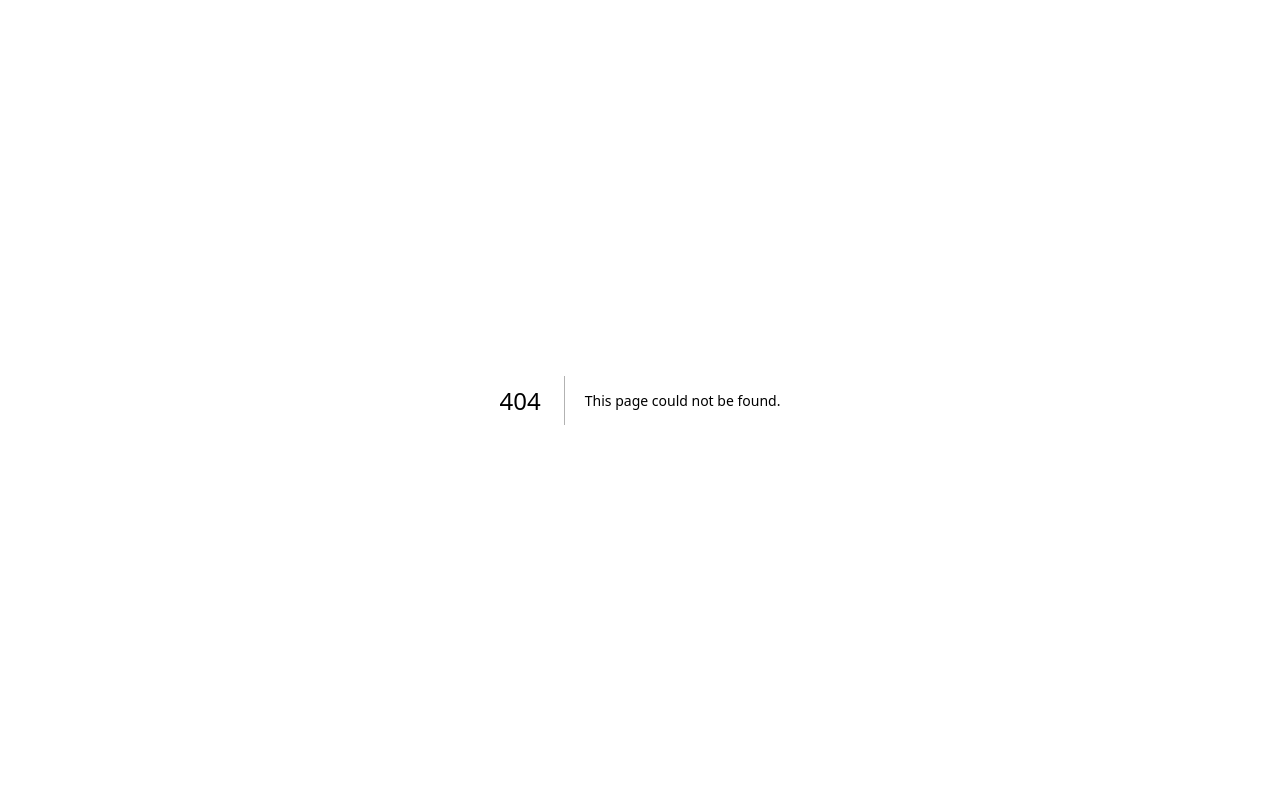
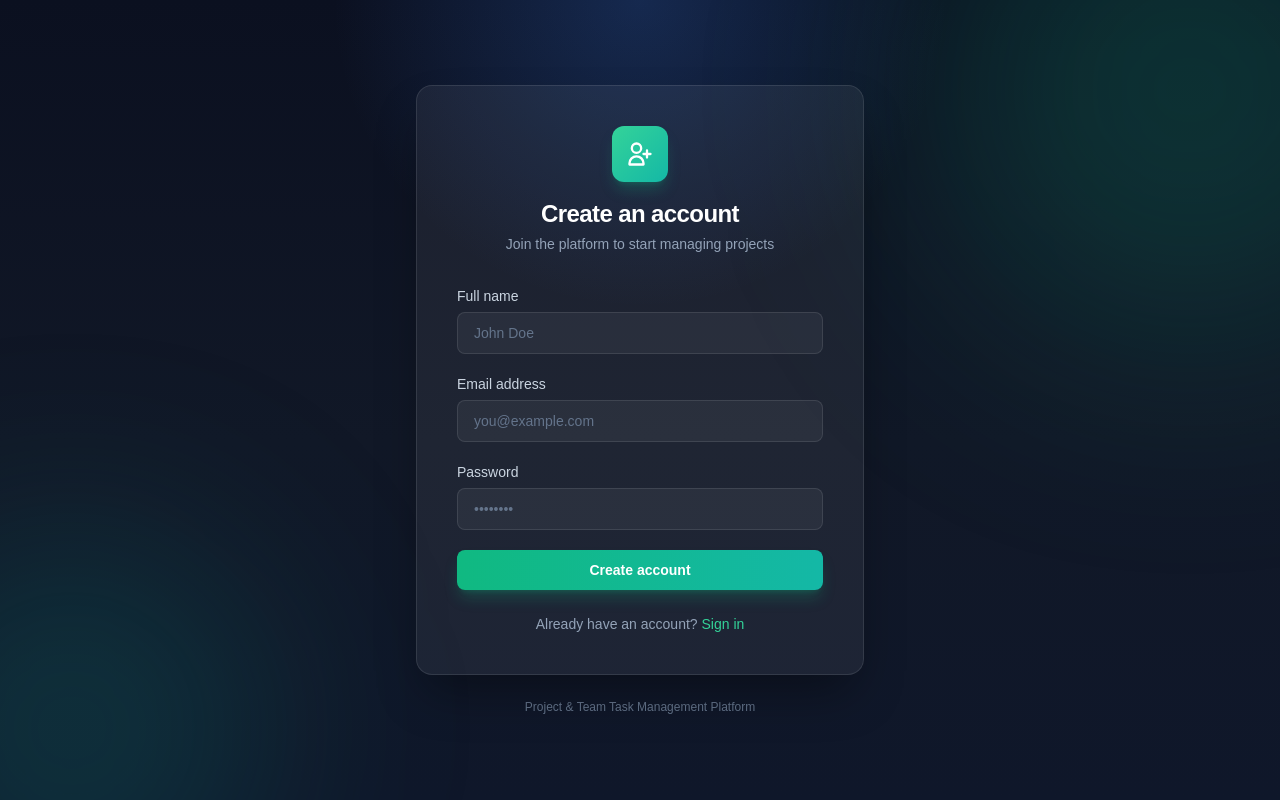
Before and after one commit to ASILA-RANASINGHE/Project-and-Team-Task-Management-Platform-, a Next.js app in the folder frontend/: page /register in a window 1280 px wide. Before the commit this address had no page. Built offline with nearby package versions, Linux system fonts and the light colour scheme; no server answers.

Commit message:
feat(register): add register page with name/email/password form and API call

```diff
--- /dev/null
+++ b/frontend/app/register/page.tsx
@@ -0,0 +1,218 @@
+'use client';
+
+import { useState, FormEvent } from 'react';
+import { useRouter } from 'next/navigation';
+import { api } from '../../lib/api';
+
+export default function RegisterPage() {
+  const router = useRouter();
+
+  const [name, setName] = useState('');
+  const [email, setEmail] = useState('');
+  const [password, setPassword] = useState('');
+  const [error, setError] = useState('');
+  const [loading, setLoading] = useState(false);
+
+  async function handleSubmit(e: FormEvent<HTMLFormElement>) {
+    e.preventDefault();
+    setError('');
+    setLoading(true);
+
+    try {
+      await api.post('/auth/register', { name, email, password });
+      router.push('/login');
+    } catch (err: unknown) {
+      if (
+        typeof err === 'object' &&
+        err !== null &&
+        'response' in err &&
+        typeof (err as { response?: { data?: { message?: string } } }).response
+          ?.data?.message === 'string'
+      ) {
+        setError(
+          (err as { response: { data: { message: string } } }).response.data
+            .message,
+        );
+      } else {
+        setError('Registration failed. Please try again.');
+      }
+    } finally {
+      setLoading(false);
+    }
+  }
+
+  return (
+    <main className="flex min-h-screen items-center justify-center px-4 py-12">
+      {/* Decorative blurred blobs */}
+      <div className="pointer-events-none fixed inset-0 overflow-hidden">
+        <div className="absolute -right-40 -top-40 h-[500px] w-[500px] rounded-full bg-emerald-500/20 blur-[120px]" />
+        <div className="absolute -bottom-32 -left-32 h-[400px] w-[400px] rounded-full bg-teal-600/20 blur-[100px]" />
+      </div>
+
+      <div className="animate-fade-in-up relative z-10 w-full max-w-md">
+        {/* Card */}
+        <div className="rounded-2xl border border-white/10 bg-white/[0.06] p-8 shadow-2xl shadow-black/40 backdrop-blur-xl sm:p-10">
+          {/* Header */}
+          <div className="mb-8 text-center">
+            <div className="mx-auto mb-4 flex h-14 w-14 items-center justify-center rounded-xl bg-gradient-to-br from-emerald-400 to-teal-500 shadow-lg shadow-emerald-500/25">
+              <svg
+                xmlns="http://www.w3.org/2000/svg"
+                className="h-7 w-7 text-white"
+                fill="none"
+                viewBox="0 0 24 24"
+                stroke="currentColor"
+                strokeWidth={2}
+              >
+                <path
+                  strokeLinecap="round"
+                  strokeLinejoin="round"
+                  d="M18 9v3m0 0v3m0-3h3m-3 0h-3m-2-5a4 4 0 11-8 0 4 4 0 018 0zM3 20a6 6 0 0112 0v1H3v-1z"
+                />
+              </svg>
+            </div>
+            <h1 className="text-2xl font-bold tracking-tight text-white">
+              Create an account
+            </h1>
+            <p className="mt-1 text-sm text-slate-400">
+              Join the platform to start managing projects
+            </p>
+          </div>
+
+          {/* Error message */}
+          {error && (
+            <div className="mb-6 flex items-center gap-2 rounded-lg border border-red-500/30 bg-red-500/10 px-4 py-3 text-sm text-red-300">
+              <svg
+                xmlns="http://www.w3.org/2000/svg"
+                className="h-5 w-5 flex-shrink-0"
+                viewBox="0 0 20 20"
+                fill="currentColor"
+              >
+                <path
+                  fillRule="evenodd"
+                  d="M18 10a8 8 0 11-16 0 8 8 0 0116 0zm-7 4a1 1 0 11-2 0 1 1 0 012 0zm-1-9a1 1 0 00-1 1v4a1 1 0 102 0V6a1 1 0 00-1-1z"
+                  clipRule="evenodd"
+                />
+              </svg>
+              <span>{error}</span>
+            </div>
+          )}
+
+          {/* Form */}
+          <form onSubmit={handleSubmit} className="space-y-5">
+            {/* Name */}
+            <div>
+              <label
+                htmlFor="register-name"
+                className="mb-1.5 block text-sm font-medium text-slate-300"
+              >
+                Full name
+              </label>
+              <input
+                id="register-name"
+                type="text"
+                required
+                autoComplete="name"
+                placeholder="John Doe"
+                value={name}
+                onChange={(e) => setName(e.target.value)}
+                className="w-full rounded-lg border border-white/10 bg-white/[0.05] px-4 py-2.5 text-sm text-white placeholder-slate-500 outline-none ring-emerald-500/40 transition-all duration-200 focus:border-emerald-500/50 focus:bg-white/[0.08] focus:ring-2"
+              />
+            </div>
+
+            {/* Email */}
+            <div>
+              <label
+                htmlFor="register-email"
+                className="mb-1.5 block text-sm font-medium text-slate-300"
+              >
+                Email address
+              </label>
+              <input
+                id="register-email"
+                type="email"
+                required
+                autoComplete="email"
+                placeholder="you@example.com"
+                value={email}
+                onChange={(e) => setEmail(e.target.value)}
+                className="w-full rounded-lg border border-white/10 bg-white/[0.05] px-4 py-2.5 text-sm text-white placeholder-slate-500 outline-none ring-emerald-500/40 transition-all duration-200 focus:border-emerald-500/50 focus:bg-white/[0.08] focus:ring-2"
+              />
+            </div>
+
+            {/* Password */}
+            <div>
+              <label
+                htmlFor="register-password"
+                className="mb-1.5 block text-sm font-medium text-slate-300"
+              >
+                Password
+              </label>
+              <input
+                id="register-password"
+                type="password"
+                required
+                autoComplete="new-password"
+                placeholder="••••••••"
+                value={password}
+                onChange={(e) => setPassword(e.target.value)}
+                className="w-full rounded-lg border border-white/10 bg-white/[0.05] px-4 py-2.5 text-sm text-white placeholder-slate-500 outline-none ring-emerald-500/40 transition-all duration-200 focus:border-emerald-500/50 focus:bg-white/[0.08] focus:ring-2"
+              />
+            </div>
+
+            {/* Submit */}
+            <button
+              id="register-submit"
+              type="submit"
+              disabled={loading}
+              className="mt-2 w-full rounded-lg bg-gradient-to-r from-emerald-500 to-teal-500 px-4 py-2.5 text-sm font-semibold text-white shadow-lg shadow-emerald-500/25 transition-all duration-200 hover:from-emerald-400 hover:to-teal-400 hover:shadow-emerald-500/40 focus:outline-none focus:ring-2 focus:ring-emerald-500/40 active:scale-[0.98] disabled:cursor-not-allowed disabled:opacity-60"
+            >
+              {loading ? (
+                <span className="inline-flex items-center gap-2">
+                  <svg
+                    className="h-4 w-4 animate-spin"
+                    xmlns="http://www.w3.org/2000/svg"
+                    fill="none"
+                    viewBox="0 0 24 24"
+                  >
+                    <circle
+                      className="opacity-25"
+                      cx="12"
+                      cy="12"
+                      r="10"
+                      stroke="currentColor"
+                      strokeWidth="4"
+                    />
+                    <path
+                      className="opacity-75"
+                      fill="currentColor"
+                      d="M4 12a8 8 0 018-8v4a4 4 0 00-4 4H4z"
+                    />
+                  </svg>
+                  Creating account…
+                </span>
+              ) : (
+                'Create account'
+              )}
+            </button>
+          </form>
+
+          {/* Login link */}
+          <p className="mt-6 text-center text-sm text-slate-400">
+            Already have an account?{' '}
+            <a
+              href="/login"
+              className="font-medium text-emerald-400 transition-colors hover:text-emerald-300"
+            >
+              Sign in
+            </a>
+          </p>
+        </div>
+
+        {/* Footer */}
+        <p className="mt-6 text-center text-xs text-slate-500">
+          Project &amp; Team Task Management Platform
+        </p>
+      </div>
+    </main>
+  );
+}
```
